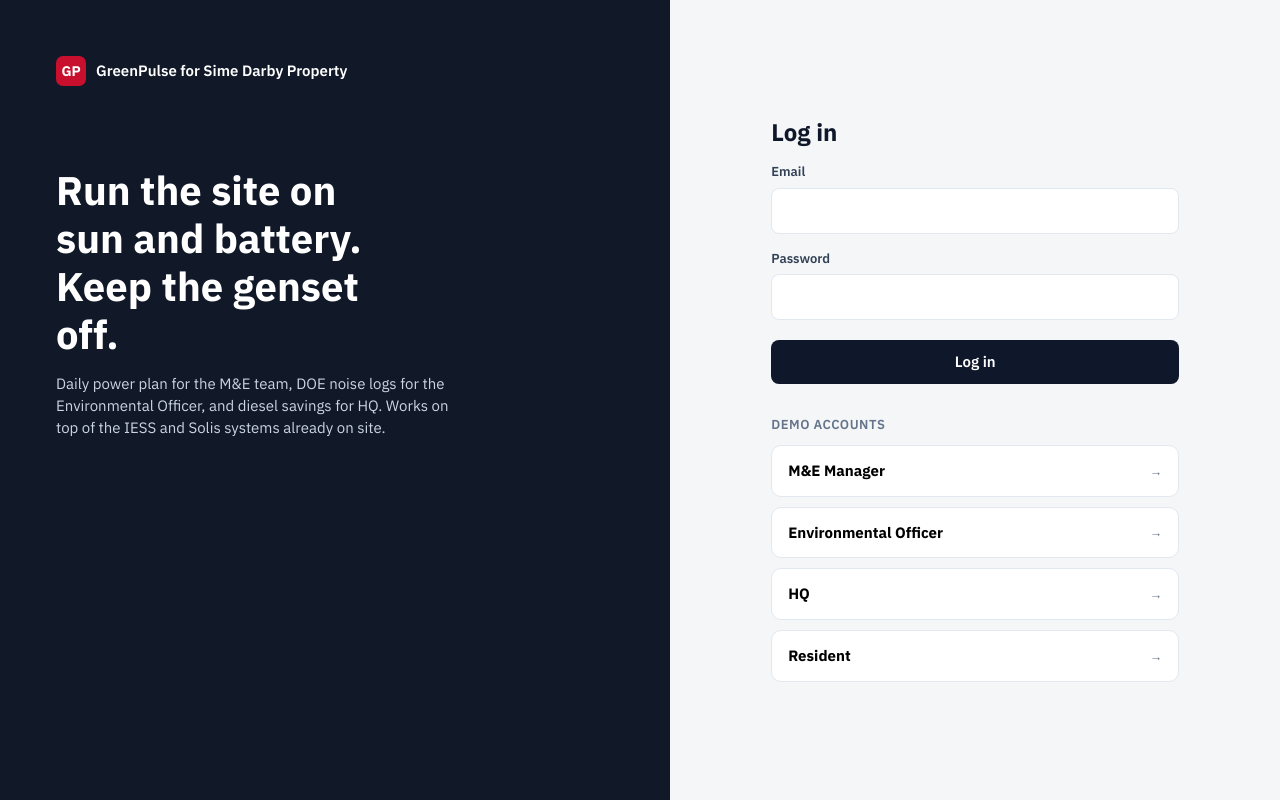
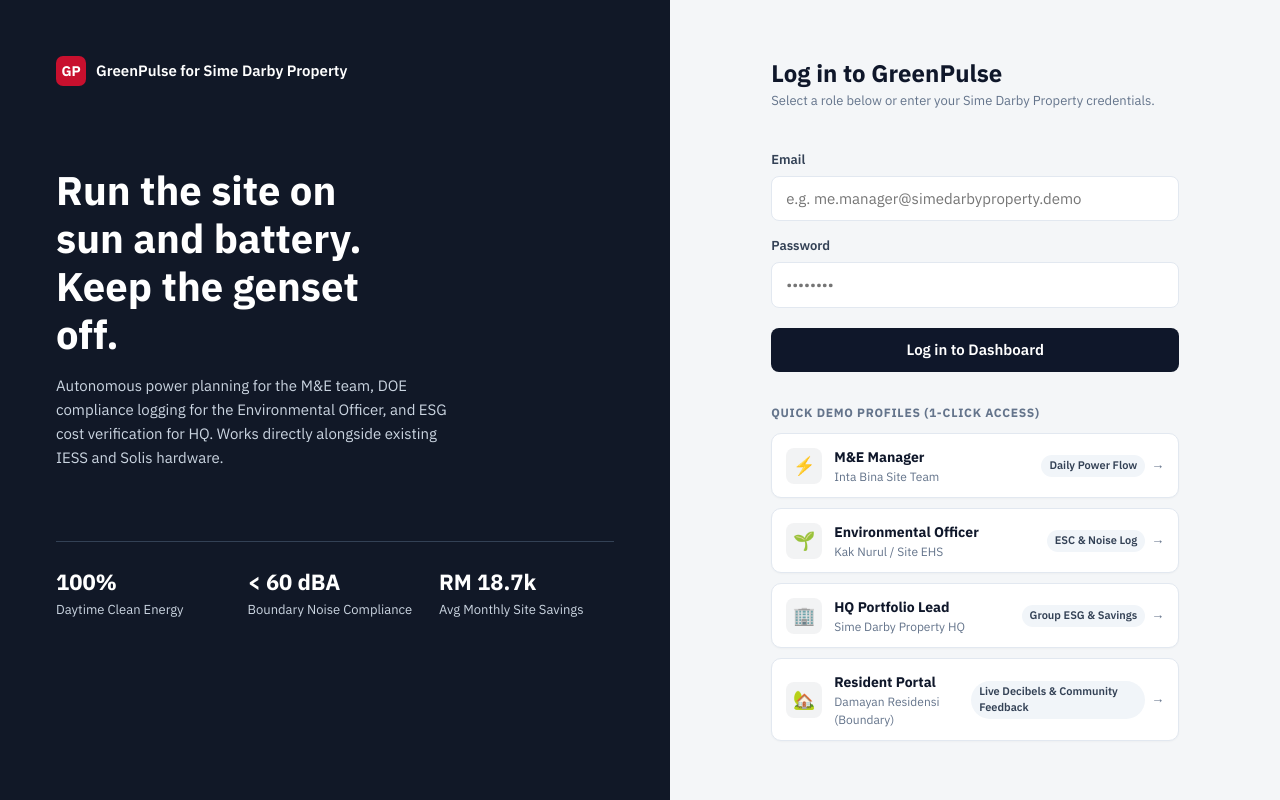
Before and after one commit to daneshlou07/sdp-hackathon-2026, a React (Vite) app in the folder prototype/: page / in a window 1280 px wide. Built offline with nearby package versions, Linux system fonts and the light colour scheme.

Commit message:
Polish system-wide UI design, demo profiles, and card aesthetics

```diff
--- a/prototype/src/data/accounts.js
+++ b/prototype/src/data/accounts.js
@@ -1,6 +1,42 @@
 export const ACCOUNTS = [
-  { email: 'me.manager@simedarbyproperty.demo', password: 'demo1234', role: 'me', title: 'M&E Manager' },
-  { email: 'env.officer@simedarbyproperty.demo', password: 'demo1234', role: 'eo', title: 'Environmental Officer' },
-  { email: 'hq.finance@simedarbyproperty.demo', password: 'demo1234', role: 'hq', title: 'HQ' },
-  { email: 'resident@damayan.demo', password: 'demo1234', role: 'resident', title: 'Resident' },
+  {
+    email: 'me.manager@simedarbyproperty.demo',
+    password: 'demo1234',
+    role: 'me',
+    title: 'M&E Manager',
+    org: 'Inta Bina Site Team',
+    home: 'Daily Power Flow',
+    icon: '⚡',
+    accent: '#0F766E',
+  },
+  {
+    email: 'env.officer@simedarbyproperty.demo',
+    password: 'demo1234',
+    role: 'eo',
+    title: 'Environmental Officer',
+    org: 'Kak Nurul / Site EHS',
+    home: 'ESC & Noise Log',
+    icon: '🌱',
+    accent: '#059669',
+  },
+  {
+    email: 'hq.finance@simedarbyproperty.demo',
+    password: 'demo1234',
+    role: 'hq',
+    title: 'HQ Portfolio Lead',
+    org: 'Sime Darby Property HQ',
+    home: 'Group ESG & Savings',
+    icon: '🏢',
+    accent: '#2563EB',
+  },
+  {
+    email: 'resident@damayan.demo',
+    password: 'demo1234',
+    role: 'resident',
+    title: 'Resident Portal',
+    org: 'Damayan Residensi (Boundary)',
+    home: 'Live Decibels & Community Feedback',
+    icon: '🏡',
+    accent: '#D71920',
+  },
 ];
--- a/prototype/src/index.css
+++ b/prototype/src/index.css
@@ -47,19 +47,59 @@
 .login-form { padding: 56px; display: flex; flex-direction: column; justify-content: center; max-width: 520px; width: 100%; margin: 0 auto; }
 .login-form h2 { font-size: 24px; }
 .login-form label { display: block; font-size: 13px; font-weight: 600; margin: 16px 0 6px; color: var(--ink-2); }
-.login-form input { width: 100%; padding: 11px 12px; border: 1px solid var(--line); border-radius: 8px; background: #fff; }
-.btn { border: 0; border-radius: 8px; padding: 11px 16px; font-weight: 600; }
-.btn-primary { background: var(--ink); color: #fff; width: 100%; margin-top: 20px; }
-.btn-primary:hover { background: #1e293b; }
+.login-form input {
+  width: 100%;
+  padding: 11px 14px;
+  border: 1px solid var(--line);
+  border-radius: 8px;
+  background: #fff;
+  transition: border-color .15s ease, box-shadow .15s ease;
+}
+.login-form input:focus {
+  outline: none;
+  border-color: #0F766E;
+  box-shadow: 0 0 0 3px rgba(15, 118, 110, 0.15);
+}
+.btn {
+  border: 0;
+  border-radius: 8px;
+  padding: 11px 16px;
+  font-weight: 600;
+  transition: all .15s ease;
+  display: inline-flex;
+  align-items: center;
+  justify-content: center;
+  gap: 8px;
+}
+.btn-primary { background: var(--ink); color: #fff; }
+.btn-primary:hover { background: #1e293b; transform: translateY(-1px); }
+.btn-primary:active { transform: translateY(0); }
+.login-form .btn-primary { width: 100%; margin-top: 20px; }
 .btn-ghost { background: transparent; border: 1px solid var(--line); color: var(--ink); }
-.btn-ghost:hover { background: #f8fafc; }
-.err { color: var(--danger); font-size: 14px; margin-top: 10px; }
-.demo-head { margin-top: 32px; font-size: 13px; color: var(--muted); font-weight: 600; text-transform: uppercase; letter-spacing: .04em; }
-.demo { display: grid; gap: 10px; margin-top: 10px; }
-.demo button { text-align: left; background: #fff; border: 1px solid var(--line); border-radius: 10px; padding: 14px 16px; display: flex; justify-content: space-between; align-items: center; transition: border-color .15s, transform .15s; }
-.demo button:hover { border-color: var(--ink); transform: translateX(2px); }
-.demo b { display: block; }
-.demo small { color: var(--muted); }
+.btn-ghost:hover { background: #f8fafc; border-color: #cbd5e1; }
+.err { color: var(--danger); font-size: 14px; margin-top: 10px; font-weight: 500; }
+.demo-head { margin-top: 32px; font-size: 12px; color: var(--muted); font-weight: 700; text-transform: uppercase; letter-spacing: .06em; }
+.demo { display: grid; gap: 10px; margin-top: 12px; }
+.demo-btn {
+  text-align: left;
+  background: #fff;
+  border: 1px solid var(--line);
+  border-radius: 10px;
+  padding: 12px 14px;
+  display: flex;
+  justify-content: space-between;
+  align-items: center;
+  transition: all .15s cubic-bezier(0.16, 1, 0.3, 1);
+  box-shadow: 0 1px 2px rgba(0, 0, 0, 0.03);
+}
+.demo-btn:hover {
+  border-color: #94A3B8;
+  transform: translateY(-1px);
+  box-shadow: 0 4px 12px rgba(15, 23, 42, 0.08);
+}
+.demo-btn:active {
+  transform: translateY(0);
+}
 
 /* shell */
 .shell { display: grid; grid-template-columns: 264px 1fr; min-height: 100vh; }
@@ -77,74 +117,77 @@
 .nav a { color: var(--side-text); text-decoration: none; padding: 8px 10px; border-radius: 7px; font-size: 14px; }
 .nav a:hover { background: var(--side-2); color: #fff; }
 .pills { display: grid; gap: 6px; }
-.pill { display: flex; justify-content: space-between; background: var(--side-2); border-radius: 7px; padding: 8px 10px; font-size: 13px; }
+.pill { display: flex; justify-content: space-between; align-items: center; background: var(--side-2); border-radius: 8px; padding: 8px 12px; font-size: 13px; border: 1px solid rgba(255, 255, 255, 0.04); }
 .pill b { color: #fff; }
 .pill .ok { color: #5eead4; }
 .pill .warn { color: #fcd34d; }
 .side-user { margin-top: auto; border-top: 1px solid #334155; padding-top: 14px; display: flex; justify-content: space-between; align-items: center; gap: 8px; }
 .side-user b { color: #fff; display: block; font-size: 14px; }
 .side-user small { color: #94a3b8; }
-.logout { background: transparent; border: 1px solid #475569; color: #fff; border-radius: 7px; padding: 7px 10px; font-size: 13px; }
-.logout:hover { background: var(--side-2); }
+.logout { background: transparent; border: 1px solid #475569; color: #fff; border-radius: 7px; padding: 7px 10px; font-size: 13px; transition: all .15s ease; cursor: pointer; }
+.logout:hover { background: var(--side-2); border-color: #94a3b8; }
 
 .main { padding: 24px 28px 48px; min-width: 0; }
 .top { display: flex; justify-content: space-between; align-items: flex-end; gap: 16px; margin-bottom: 20px; flex-wrap: wrap; }
-.top h1 { font-size: 24px; }
+.top h1 { font-size: 24px; font-weight: 800; letter-spacing: -0.02em; }
 .top p { margin: 4px 0 0; color: var(--muted); }
-.top-meta { display: flex; gap: 8px; flex-wrap: wrap; }
-.tag { font-size: 12px; font-weight: 600; padding: 4px 9px; border-radius: 999px; background: #fff; border: 1px solid var(--line); color: var(--ink-2); }
-.tag.ok { background: var(--green-bg); border-color: transparent; color: var(--green); }
-.tag.near { background: var(--amber-bg); border-color: transparent; color: var(--amber); }
-.tag.over { background: var(--danger-bg); border-color: transparent; color: var(--danger); }
+.top-meta { display: flex; gap: 8px; flex-wrap: wrap; align-items: center; }
+.tag { font-size: 12px; font-weight: 700; padding: 4px 10px; border-radius: 999px; background: #fff; border: 1px solid var(--line); color: var(--ink-2); display: inline-flex; align-items: center; gap: 4px; }
+.tag.ok { background: var(--green-bg); border-color: rgba(15, 118, 110, 0.2); color: var(--green); }
+.tag.near { background: var(--amber-bg); border-color: rgba(180, 83, 9, 0.2); color: var(--amber); }
+.tag.over { background: var(--danger-bg); border-color: rgba(185, 28, 28, 0.2); color: var(--danger); }
 
 .grid { display: grid; gap: 16px; }
 .g3 { grid-template-columns: repeat(3, minmax(0, 1fr)); }
 .g4 { grid-template-columns: repeat(4, minmax(0, 1fr)); }
 .g-wide { grid-template-columns: minmax(0, 1.6fr) minmax(0, 1fr); }
-.card { background: var(--card); border: 1px solid var(--line); border-radius: var(--radius); padding: 18px; min-width: 0; }
-.card h2 { font-size: 15px; margin-bottom: 4px; }
-.card .sub { color: var(--muted); font-size: 13px; margin: 0 0 14px; }
+.card { background: var(--card); border: 1px solid var(--line); border-radius: 12px; padding: 20px; min-width: 0; box-shadow: 0 1px 3px rgba(0, 0, 0, 0.03), 0 1px 2px rgba(0, 0, 0, 0.02); transition: border-color .15s ease, box-shadow .15s ease; }
+.card:hover { border-color: #cbd5e1; }
+.card h2 { font-size: 16px; font-weight: 800; margin-bottom: 4px; color: var(--ink); }
+.card .sub { color: var(--muted); font-size: 13px; margin: 0 0 16px; line-height: 1.45; }
 .section { margin-top: 16px; scroll-margin-top: 16px; }
-.kpi .label { font-size: 13px; color: var(--muted); font-weight: 500; }
-.kpi .value { font-size: 28px; font-weight: 600; margin: 6px 0 2px; }
-.kpi .value small { font-size: 14px; color: var(--muted); font-weight: 500; }
-.kpi .foot { font-size: 13px; color: var(--ink-2); }
+.kpi .label { font-size: 12px; color: var(--muted); font-weight: 700; text-transform: uppercase; letter-spacing: 0.04em; }
+.kpi .value { font-size: 30px; font-weight: 800; margin: 6px 0 2px; letter-spacing: -0.02em; }
+.kpi .value small { font-size: 14px; color: var(--muted); font-weight: 600; }
+.kpi .foot { font-size: 13px; color: var(--ink-2); line-height: 1.4; }
 .kpi.hero { border-left: 4px solid var(--green); }
 .kpi.hero.warn { border-left-color: var(--amber); }
 
-.flow { display: grid; grid-template-columns: 1fr auto 1.2fr auto 1fr; align-items: center; gap: 10px; }
-.flow-node { border: 1px solid var(--line); border-radius: 10px; padding: 14px; text-align: center; }
-.flow-node b { display: block; font-size: 22px; }
-.flow-node span { font-size: 13px; color: var(--muted); }
-.flow-node.batt { border-color: var(--batt); background: var(--green-bg); }
+.flow { display: grid; grid-template-columns: 1fr auto 1.2fr auto 1fr; align-items: center; gap: 12px; }
+.flow-node { border: 1px solid var(--line); border-radius: 12px; padding: 16px; text-align: center; background: #fff; box-shadow: 0 1px 2px rgba(0,0,0,0.02); }
+.flow-node b { display: block; font-size: 24px; font-weight: 800; letter-spacing: -0.02em; }
+.flow-node span { font-size: 13px; color: var(--muted); font-weight: 600; }
+.flow-node.batt { border-color: #0F766E; background: #F0FDFA; }
 .arrow { color: var(--muted); font-size: 13px; text-align: center; }
 .arrow b { display: block; font-size: 15px; color: var(--ink); }
-.soc-bar { height: 10px; border-radius: 99px; background: #fff; border: 1px solid var(--batt); margin: 8px 0 4px; overflow: hidden; }
-.soc-bar i { display: block; height: 100%; background: var(--batt); transition: width .4s; }
+.soc-bar { height: 10px; border-radius: 99px; background: #E2E8F0; border: 1px solid #CBD5E1; margin: 8px 0 4px; overflow: hidden; }
+.soc-bar i { display: block; height: 100%; background: linear-gradient(90deg, #0F766E, #14B8A6); transition: width .4s ease; }
 
 .eq { display: grid; gap: 12px; }
-.eq-row { display: grid; grid-template-columns: 180px 1fr 70px; gap: 12px; align-items: center; font-size: 14px; }
-.eq-track { height: 10px; background: #f1f5f9; border-radius: 99px; overflow: hidden; }
-.eq-track i { display: block; height: 100%; background: var(--ink-2); border-radius: 99px; transition: width .4s; }
+.eq-row { display: grid; grid-template-columns: 180px 1fr 70px; gap: 12px; align-items: center; font-size: 14px; padding: 8px 10px; border-radius: 8px; transition: background .15s ease; }
+.eq-row:hover { background: #f8fafc; }
+.eq-track { height: 10px; background: #e2e8f0; border-radius: 99px; overflow: hidden; }
+.eq-track i { display: block; height: 100%; background: var(--ink-2); border-radius: 99px; transition: width .4s ease; }
 .eq-row.off { color: var(--muted); }
 .eq-row.off .eq-track i { background: #cbd5e1; }
 .eq-row .num { text-align: right; }
 
-.tips { display: grid; gap: 10px; }
-.tip { border-left: 3px solid var(--ink); padding: 4px 0 4px 12px; }
-.tip b { display: block; font-size: 14px; }
-.tip span { font-size: 13px; color: var(--ink-2); }
+.tips { display: grid; gap: 12px; }
+.tip { border-left: 3px solid #0F766E; padding: 6px 0 6px 14px; background: #F8FAFC; border-radius: 0 8px 8px 0; }
+.tip b { display: block; font-size: 14px; font-weight: 700; color: #0F172A; }
+.tip span { font-size: 13px; color: var(--ink-2); line-height: 1.45; }
 
 .seg { display: inline-flex; border: 1px solid var(--line); border-radius: 8px; overflow: hidden; background: #fff; }
-.seg button { border: 0; background: transparent; padding: 7px 12px; font-size: 13px; color: var(--ink-2); }
+.seg button { border: 0; background: transparent; padding: 7px 12px; font-size: 13px; font-weight: 600; color: var(--ink-2); transition: all .15s ease; }
 .seg button[aria-pressed='true'] { background: var(--ink); color: #fff; }
 
 .hour-slider { display: flex; align-items: center; gap: 12px; font-size: 14px; }
-.hour-slider input { flex: 1; accent-color: var(--ink); }
+.hour-slider input { flex: 1; accent-color: #0F766E; height: 6px; }
 
 table { width: 100%; border-collapse: collapse; font-size: 14px; }
-th { text-align: left; font-size: 12px; text-transform: uppercase; letter-spacing: .04em; color: var(--muted); font-weight: 600; padding: 8px 10px; border-bottom: 1px solid var(--line); }
-td { padding: 10px; border-bottom: 1px solid var(--line); vertical-align: top; }
+th { text-align: left; font-size: 12px; text-transform: uppercase; letter-spacing: .05em; color: var(--muted); font-weight: 700; padding: 10px 12px; border-bottom: 1px solid var(--line); background: #f8fafc; }
+td { padding: 11px 12px; border-bottom: 1px solid var(--line); vertical-align: middle; transition: background .12s ease; }
+tbody tr:hover td { background-color: #f8fafc; }
 td.r, th.r { text-align: right; }
 tr:last-child td { border-bottom: 0; }
 
@@ -396,3 +439,19 @@
   .modal-card { position: absolute; inset: 0; max-height: none; box-shadow: none; border: none; }
   .modal-actions { display: none; }
 }
+
+/* Custom slim modern scrollbar */
+::-webkit-scrollbar {
+  width: 6px;
+  height: 6px;
+}
+::-webkit-scrollbar-track {
+  background: transparent;
+}
+::-webkit-scrollbar-thumb {
+  background: #cbd5e1;
+  border-radius: 999px;
+}
+::-webkit-scrollbar-thumb:hover {
+  background: #94a3b8;
+}
--- a/prototype/src/screens/Login.jsx
+++ b/prototype/src/screens/Login.jsx
@@ -16,28 +16,115 @@
   return (
     <div className="login">
       <section className="login-brand">
-        <div className="brand-row"><span className="brand-mark">GP</span>GreenPulse for Sime Darby Property</div>
+        <div className="brand-row">
+          <span className="brand-mark">GP</span>
+          <span>GreenPulse for Sime Darby Property</span>
+        </div>
+
         <div>
           <h1>Run the site on sun and battery. Keep the genset off.</h1>
-          <p>Daily power plan for the M&E team, DOE noise logs for the Environmental Officer, and diesel savings for HQ. Works on top of the IESS and Solis systems already on site.</p>
+          <p style={{ marginTop: 16, lineHeight: 1.6 }}>
+            Autonomous power planning for the M&E team, DOE compliance logging for the Environmental Officer, and ESG cost verification for HQ. Works directly alongside existing IESS and Solis hardware.
+          </p>
+        </div>
+
+        <div className="login-facts">
+          <div>
+            <b>100%</b>
+            <span>Daytime Clean Energy</span>
+          </div>
+          <div>
+            <b>&lt; 60 dBA</b>
+            <span>Boundary Noise Compliance</span>
+          </div>
+          <div>
+            <b>RM 18.7k</b>
+            <span>Avg Monthly Site Savings</span>
+          </div>
         </div>
       </section>
+
       <main className="login-form">
-        <h2>Log in</h2>
+        <div style={{ marginBottom: 24 }}>
+          <h2>Log in to GreenPulse</h2>
+          <p style={{ fontSize: 13, color: 'var(--muted)', margin: '4px 0 0' }}>
+            Select a role below or enter your Sime Darby Property credentials.
+          </p>
+        </div>
+
         <form onSubmit={submit} noValidate>
           <label htmlFor="email">Email</label>
-          <input id="email" type="email" autoComplete="username" value={email} onChange={(e) => { setEmail(e.target.value); setError(''); }} />
+          <input
+            id="email"
+            type="email"
+            autoComplete="username"
+            placeholder="e.g. me.manager@simedarbyproperty.demo"
+            value={email}
+            onChange={(e) => { setEmail(e.target.value); setError(''); }}
+          />
+
           <label htmlFor="password">Password</label>
-          <input id="password" type="password" autoComplete="current-password" value={password} onChange={(e) => { setPassword(e.target.value); setError(''); }} />
+          <input
+            id="password"
+            type="password"
+            autoComplete="current-password"
+            placeholder="••••••••"
+            value={password}
+            onChange={(e) => { setPassword(e.target.value); setError(''); }}
+          />
+
           {error && <div className="err" role="alert">{error}</div>}
-          <button id="login-submit" className="btn btn-primary" type="submit">Log in</button>
+
+          <button id="login-submit" className="btn btn-primary" type="submit">
+            Log in to Dashboard
+          </button>
         </form>
-        <div className="demo-head">Demo accounts</div>
+
+        <div className="demo-head">Quick Demo Profiles (1-Click Access)</div>
         <div className="demo">
           {ACCOUNTS.map((a) => (
-            <button key={a.role} id={`demo-${a.role}`} type="button" onClick={() => onLogin(a)}>
-              <span><b>{a.title}</b><small>{a.org}</small></span>
-              <small>{a.home} →</small>
+            <button
+              key={a.role}
+              id={`demo-${a.role}`}
+              type="button"
+              onClick={() => onLogin(a)}
+              className="demo-btn"
+            >
+              <div style={{ display: 'flex', alignItems: 'center', gap: 12 }}>
+                <span
+                  style={{
+                    fontSize: '18px',
+                    width: '36px',
+                    height: '36px',
+                    borderRadius: '8px',
+                    backgroundColor: 'rgba(15, 23, 42, 0.05)',
+                    display: 'grid',
+                    placeItems: 'center',
+                    flexShrink: 0,
+                  }}
+                >
+                  {a.icon}
+                </span>
+                <div>
+                  <b style={{ fontSize: '14px', color: 'var(--ink)' }}>{a.title}</b>
+                  <small style={{ display: 'block', fontSize: '12px', color: 'var(--muted)' }}>{a.org}</small>
+                </div>
+              </div>
+              <div style={{ display: 'flex', alignItems: 'center', gap: 6 }}>
+                <span
+                  style={{
+                    fontSize: '11px',
+                    fontWeight: 600,
+                    color: 'var(--ink-2)',
+                    backgroundColor: '#f1f5f9',
+                    padding: '3px 8px',
+                    borderRadius: '999px',
+                  }}
+                >
+                  {a.home}
+                </span>
+                <span style={{ color: 'var(--muted)', fontSize: '13px' }}>→</span>
+              </div>
             </button>
           ))}
         </div>
--- a/prototype/src/screens/ResidentScreen.jsx
+++ b/prototype/src/screens/ResidentScreen.jsx
@@ -413,10 +413,6 @@
             >
               <span>📢</span> Send to Site Environmental Officer
             </button>
-
-            <div style={{ fontSize: '12px', color: '#64748B', textAlign: 'center' }}>
-              ⚡ Site Environmental Officer on duty: <strong>Kak Nurul</strong> (Average on-site investigation: under 20 minutes)
-            </div>
           </form>
         </section>
 
```
Also changed, not shown: prototype/src/components/Shell.jsx (+27 -4 lines).
